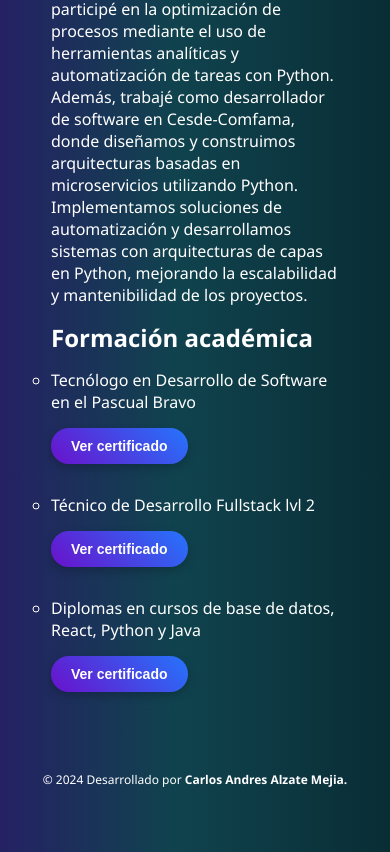
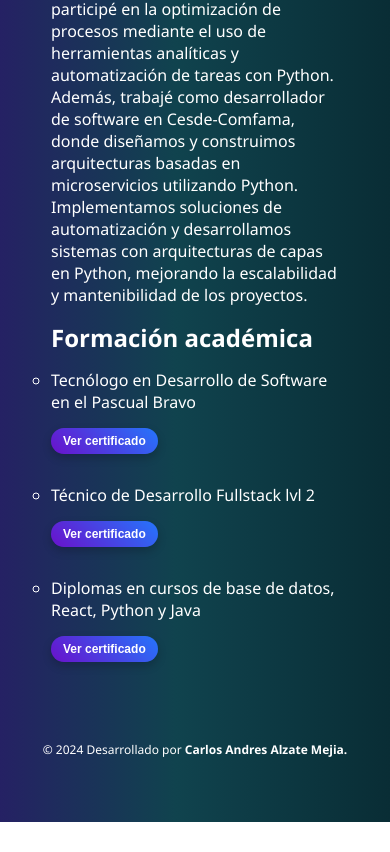
Before and after one commit to CarlosAlzate2003/Portafolio, a React (Vite) app: page / in a window 390 px wide. Shown: the part 1047-1899 px from the top of the page. After the commit the page ends 1869 px from the top, so only its background shows below. Built offline with nearby package versions, Linux system fonts and the light colour scheme.

Commit message:
add small size in 480px in 'ver certificado'

```diff
--- a/src/css/pages/Home.css
+++ b/src/css/pages/Home.css
@@ -45,3 +45,20 @@ li p{
     transition: transform 0.2s, box-shadow 0.2s;
     margin-bottom: 15px;
 }
+
+.Home-ul li a:hover{
+    transform: translateY(-3px);
+    box-shadow: 0 8px 15px rgba(0, 0, 0, 0.3);
+}
+
+.Home-ul li a:active{
+    transform: translateY(1px);
+    box-shadow: 0 4px 8px rgba(0, 0, 0, 0.2);
+}
+
+@media (max-width: 480px) {
+    .Home-ul li a {
+        padding: 6px 12px;
+        font-size: 12px;
+    }
+}
```
